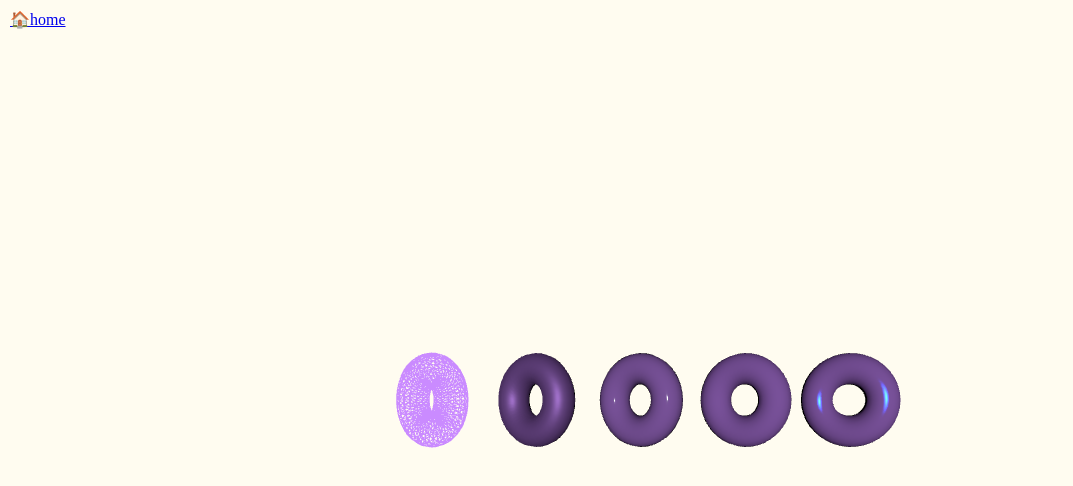
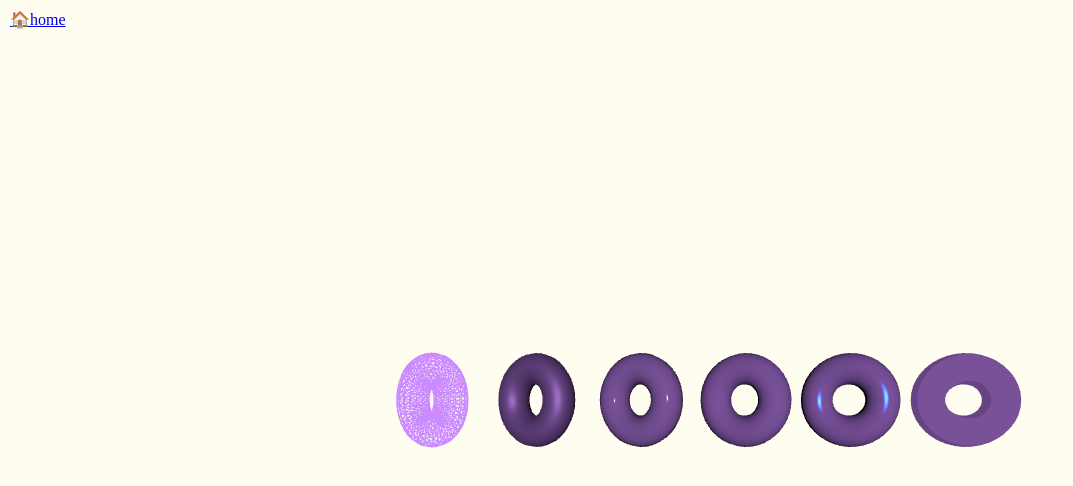
Before and after one commit to chaeeun-seo/threejs-test, a plain HTML site: page material.html in a window 1280 px wide. Shown: the whole page, without its empty margins (0-1073 px from the left). Drawn offline with nearby package versions, Linux system fonts and the light colour scheme; animation ran at ten frames a second.

Commit message:
add more pages to index page and add toon material to material page

```diff
--- a/material.js
+++ b/material.js
@@ -79,6 +79,11 @@ const torus5 = new THREE.Mesh( geometry, material5 );
 torus5.position.x = 2;
 scene.add( torus5 );
 
+const material6 = new THREE.MeshToonMaterial( { color: 0xCA8BFF } );
+const torus6 = new THREE.Mesh( geometry, material6 );
+torus6.position.x = 3.1;
+scene.add( torus6 );
+
 camera.position.z = 5;
 
 function animate() {
@@ -90,6 +95,7 @@ function animate() {
     torus3.rotation.y += value;
     torus4.rotation.y += value;
     torus5.rotation.y += value;
+    torus6.rotation.y += value;
 
     renderer.render(scene, camera);
 }
```
Also changed, not shown: index.html (+3 -0 lines).
